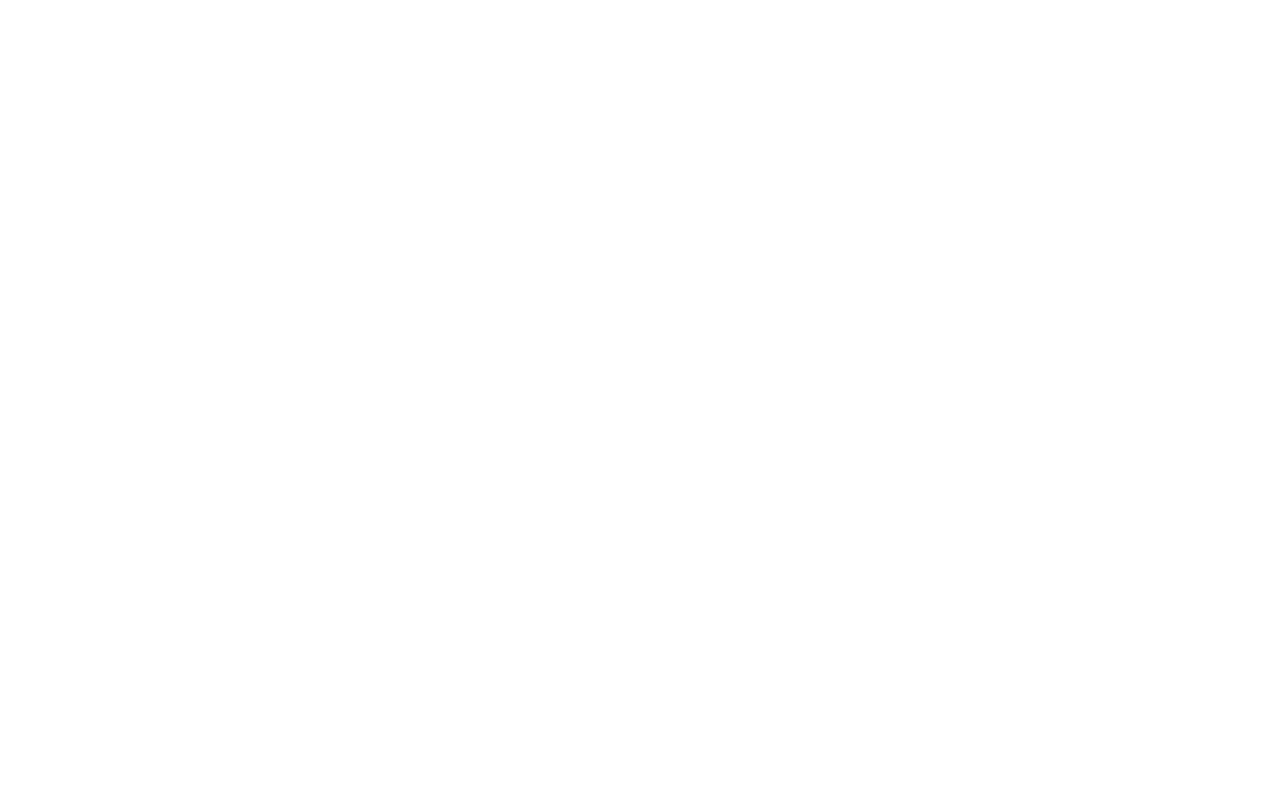
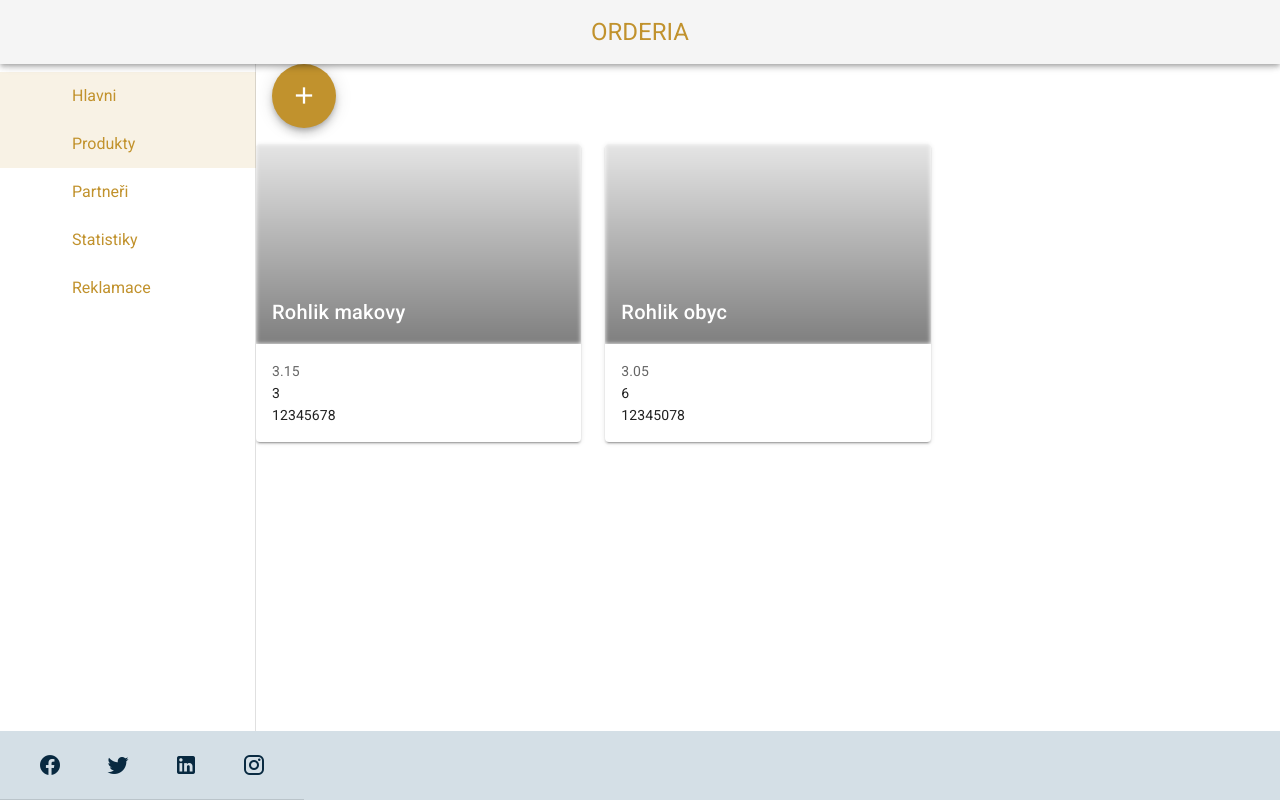
Before and after one commit to zladkaskazkina/Orderia, a Vue app: page /dodavatel/produkty in a window 1280 px wide. Built offline with nearby package versions, Linux system fonts and the light colour scheme.

Commit message:
add product page

```diff
--- /dev/null
+++ b/src/components/ProductAddCard.vue
@@ -0,0 +1,108 @@
+<template>
+  <div>
+    <v-container fluid class="product-form">
+      <v-card class="pa-4">
+        <v-card-title class="headline ma-2">
+          <h2>Nový produkt</h2>
+        </v-card-title>
+        <v-row no-gutters class="ma-2" style="height: 300px">
+          <v-col>
+            <v-file-input
+              label="Vložte fotografie"
+              name="productPhoto"
+              outlined
+            ></v-file-input>
+          </v-col>
+          <v-col offset-md="1">
+            <v-row no-gutters class="mr-2">
+              <v-text-field label="Název" outlined></v-text-field>
+            </v-row>
+            <v-row no-gutters class="mr-2">
+              <v-textarea label="Popis" outlined counter="300"></v-textarea>
+            </v-row>
+          </v-col>
+        </v-row>
+        <v-row no-gutters class="ma-2">
+          <v-col>
+            <v-select :items="stock" label="Dostupnost" outlined></v-select>
+            <v-text-field label="Skladové zásoby" outlined></v-text-field>
+          </v-col>
+          <v-col offset-md="1" class="mr-2">
+            <v-textarea label="Složení" outlined></v-textarea>
+          </v-col>
+        </v-row>
+        <v-row no-gutters class="ma-2">
+          <v-col>
+            <v-text-field label="Objem" outlined></v-text-field>
+          </v-col>
+          <v-col md="2" class="mr-2">
+            <v-select :items="units" label="Jednotka" outlined></v-select>
+          </v-col>
+        </v-row>
+
+        <v-row no-gutters class="ma-2">
+          <v-col>
+            <span class="font-weight-medium">Cena</span>
+            <v-text-field label="Základní cena" outlined></v-text-field>
+            <v-text-field label="Cena VIP partnera" outlined></v-text-field>
+            <v-text-field label="Individuální cena" outlined></v-text-field>
+            <v-select :items="vat" label="DPH" outlined></v-select>
+            <v-text-field label="Doporučená cena" outlined></v-text-field>
+          </v-col>
+
+          <v-col offset-md="1" class="mr-2">
+            <span class="font-weight-medium">Alergeny</span>
+            <v-sheet outlined class="px-4">
+              <v-row no-gutters>
+                <v-col>
+                  <v-checkbox label="1"></v-checkbox>
+                  <v-checkbox label="2"></v-checkbox>
+                  <v-checkbox label="3"></v-checkbox>
+                  <v-checkbox label="4"></v-checkbox>
+                  <v-checkbox label="5"></v-checkbox>
+                  <v-checkbox label="6"></v-checkbox>
+                  <v-checkbox label="7"></v-checkbox>
+                </v-col>
+                <v-col>
+                  <v-checkbox label="8"></v-checkbox>
+                  <v-checkbox label="9"></v-checkbox>
+                  <v-checkbox label="10"></v-checkbox>
+                  <v-checkbox label="11"></v-checkbox>
+                  <v-checkbox label="12"></v-checkbox>
+                  <v-checkbox label="13"></v-checkbox>
+                  <v-checkbox label="14"></v-checkbox>
+                </v-col>
+              </v-row>
+            </v-sheet>
+          </v-col>
+        </v-row>
+        <v-select
+          :items="productCategories"
+          label="Kategorie"
+          multiple
+          outlined
+        ></v-select>
+        <v-text-field label="Čárový kód" outlined></v-text-field>
+      </v-card>
+    </v-container>
+  </div>
+</template>
+
+<script>
+export default {
+  data() {
+    return {
+      stock: ["Skladem", "Nedostupné", "Vyprodáno"],
+      units: ["ks", "g", "kg", "ml", "l"],
+      vat: ["15%", "21%", "10%", "bez DPH"],
+      productCategories: ["trvanlivé", "mléčné", "maso"],
+    };
+  },
+};
+</script>
+
+<style lang="scss" scoped>
+.headline {
+  justify-content: center;
+}
+</style>
--- a/src/components/ProductCard.vue
+++ b/src/components/ProductCard.vue
@@ -1,108 +1,28 @@
 <template>
-  <div>
-    <v-container fluid class="product-form">
-      <v-card class="pa-4">
-        <v-card-title class="headline ma-2">
-          <h2>Nový produkt</h2>
-        </v-card-title>
-        <v-row no-gutters class="ma-2" style="height: 300px">
-          <v-col>
-            <v-file-input
-              label="Vložte fotografie"
-              name="productPhoto"
-              outlined
-            ></v-file-input>
-          </v-col>
-          <v-col offset-md="1">
-            <v-row no-gutters class="mr-2">
-              <v-text-field label="Název" outlined></v-text-field>
-            </v-row>
-            <v-row no-gutters class="mr-2">
-              <v-textarea label="Popis" outlined counter="300"></v-textarea>
-            </v-row>
-          </v-col>
-        </v-row>
-        <v-row no-gutters class="ma-2">
-          <v-col>
-            <v-select :items="stock" label="Dostupnost" outlined></v-select>
-            <v-text-field label="Skladové zásoby" outlined></v-text-field>
-          </v-col>
-          <v-col offset-md="1" class="mr-2">
-            <v-textarea label="Složení" outlined></v-textarea>
-          </v-col>
-        </v-row>
-        <v-row no-gutters class="ma-2">
-          <v-col>
-            <v-text-field label="Objem" outlined></v-text-field>
-          </v-col>
-          <v-col md="2" class="mr-2">
-            <v-select :items="units" label="Jednotka" outlined></v-select>
-          </v-col>
-        </v-row>
+  <v-card class="mx-auto" max-width="400">
+    <v-img
+      :src="card.src"
+      class="white--text align-end"
+      gradient="to bottom, rgba(0,0,0,.1), rgba(0,0,0,.5)"
+      height="200px"
+    >
+      <v-card-title v-text="card.title"></v-card-title>
+    </v-img>
+    <v-card-subtitle class="pb-0">
+      {{ card.price }}
+    </v-card-subtitle>
 
-        <v-row no-gutters class="ma-2">
-          <v-col>
-            <span class="font-weight-medium">Cena</span>
-            <v-text-field label="Základní cena" outlined></v-text-field>
-            <v-text-field label="Cena VIP partnera" outlined></v-text-field>
-            <v-text-field label="Individuální cena" outlined></v-text-field>
-            <v-select :items="vat" label="DPH" outlined></v-select>
-            <v-text-field label="Doporučená cena" outlined></v-text-field>
-          </v-col>
+    <v-card-text class="text--primary">
+      <div>{{ card.stock }}</div>
 
-          <v-col offset-md="1" class="mr-2">
-            <span class="font-weight-medium">Alergeny</span>
-            <v-sheet outlined class="px-4">
-              <v-row no-gutters>
-                <v-col>
-                  <v-checkbox label="1"></v-checkbox>
-                  <v-checkbox label="2"></v-checkbox>
-                  <v-checkbox label="3"></v-checkbox>
-                  <v-checkbox label="4"></v-checkbox>
-                  <v-checkbox label="5"></v-checkbox>
-                  <v-checkbox label="6"></v-checkbox>
-                  <v-checkbox label="7"></v-checkbox>
-                </v-col>
-                <v-col>
-                  <v-checkbox label="8"></v-checkbox>
-                  <v-checkbox label="9"></v-checkbox>
-                  <v-checkbox label="10"></v-checkbox>
-                  <v-checkbox label="11"></v-checkbox>
-                  <v-checkbox label="12"></v-checkbox>
-                  <v-checkbox label="13"></v-checkbox>
-                  <v-checkbox label="14"></v-checkbox>
-                </v-col>
-              </v-row>
-            </v-sheet>
-          </v-col>
-        </v-row>
-        <v-select
-          :items="productCategories"
-          label="Kategorie"
-          multiple
-          outlined
-        ></v-select>
-        <v-text-field label="Čárový kód" outlined></v-text-field>
-      </v-card>
-    </v-container>
-  </div>
+      <div>{{ card.id }}</div>
+    </v-card-text>
+  </v-card>
 </template>
-
 <script>
 export default {
   data() {
-    return {
-      stock: ["Skladem", "Nedostupné", "Vyprodáno"],
-      units: ["ks", "g", "kg", "ml", "l"],
-      vat: ["15%", "21%", "10%", "bez DPH"],
-      productCategories: ["trvanlivé", "mléčné", "maso"]
-    };
-  }
+    return {};
+  },
 };
 </script>
-
-<style lang="scss" scoped>
-.headline {
-  justify-content: center;
-}
-</style>
--- a/src/router/router.js
+++ b/src/router/router.js
@@ -6,6 +6,7 @@
 import Registration from "../views/Registration";
 import Test from "../views/Test";
 import Dodavatel from "../views/Dodavatel";
+import Products from "../views/Products";
 // Layouts
 import StartLayout from "../layouts/StartLayout";
 import AuthLayout from "../layouts/AuthLayout";
@@ -25,14 +26,12 @@
     path: "/login",
     name: "Login",
     meta: { layout: AuthLayout },
-    // lazy-loaded
     component: Login
   },
   {
-    path: "/registrace",
+    path: "dodavatel/registrace",
     name: "Registration",
     meta: { layout: AuthLayout },
-    // lazy-loaded
     component: Registration
   },
   {
@@ -46,6 +45,12 @@
     name: "Dodavatel",
     meta: { layout: ProfilLayout},
     component: Dodavatel
+  },
+  {
+    path: "/dodavatel/produkty",
+    name: "Products",
+    meta: { layout: ProfilLayout},
+    component: Products
   }
 ];
 
--- a/src/views/Login.vue
+++ b/src/views/Login.vue
@@ -32,7 +32,7 @@
       <v-divider></v-divider>
 
       <v-card-actions>
-        <v-btn outlined color="success" router to="/registrace"
+        <v-btn outlined color="success" router to="dodavatel/registrace"
           >Registrovat se</v-btn
         >
         <v-spacer></v-spacer>
--- /dev/null
+++ b/src/views/Products.vue
@@ -0,0 +1,85 @@
+<template>
+  <div>
+    <v-fab-transition>
+      <v-btn
+        color="success"
+        fab
+        large
+        light
+        top
+        right
+        class="btn--float"
+        router
+        to="/test"
+      >
+        <v-icon>mdi-plus</v-icon>
+      </v-btn>
+    </v-fab-transition>
+    <v-row>
+      <v-col v-for="card in cards" :key="card.id" cols="4">
+        <v-card class="mx-auto" max-width="400">
+          <v-img
+            :src="card.src"
+            class="white--text align-end"
+            gradient="to bottom, rgba(0,0,0,.1), rgba(0,0,0,.5)"
+            height="200px"
+          >
+            <v-card-title v-text="card.title"></v-card-title>
+          </v-img>
+          <v-card-subtitle class="pb-0">
+            {{ card.price }}
+          </v-card-subtitle>
+
+          <v-card-text class="text--primary">
+            <div>{{ card.stock }}</div>
+
+            <div>{{ card.id }}</div>
+          </v-card-text>
+        </v-card>
+      </v-col>
+    </v-row>
+  </div>
+</template>
+
+<script>
+// @ is an alias to /src
+
+export default {
+  name: "Products",
+  data() {
+    return {
+      fab: false,
+      hidden: false,
+      tabs: null,
+      cards: [
+        {
+          title: "Rohlik makovy",
+          src: "",
+          route: "/products/rohlik-makovy",
+          price: 3.15,
+          stock: 3,
+          id: "12345678",
+        },
+        {
+          title: "Rohlik obyc",
+          src: "",
+          route: "/products/rohlik-obyc",
+          price: 3.05,
+          stock: 6,
+          id: "12345078",
+        },
+      ],
+    };
+  },
+  methods: {},
+};
+</script>
+
+<style lang="scss">
+.btn--float {
+  top: 0;
+  right: 0;
+  position: absolute;
+  margin: 0 0 16px 16px;
+}
+</style>
```
Also changed, not shown: src/views/Test.vue (+4 -5 lines).
